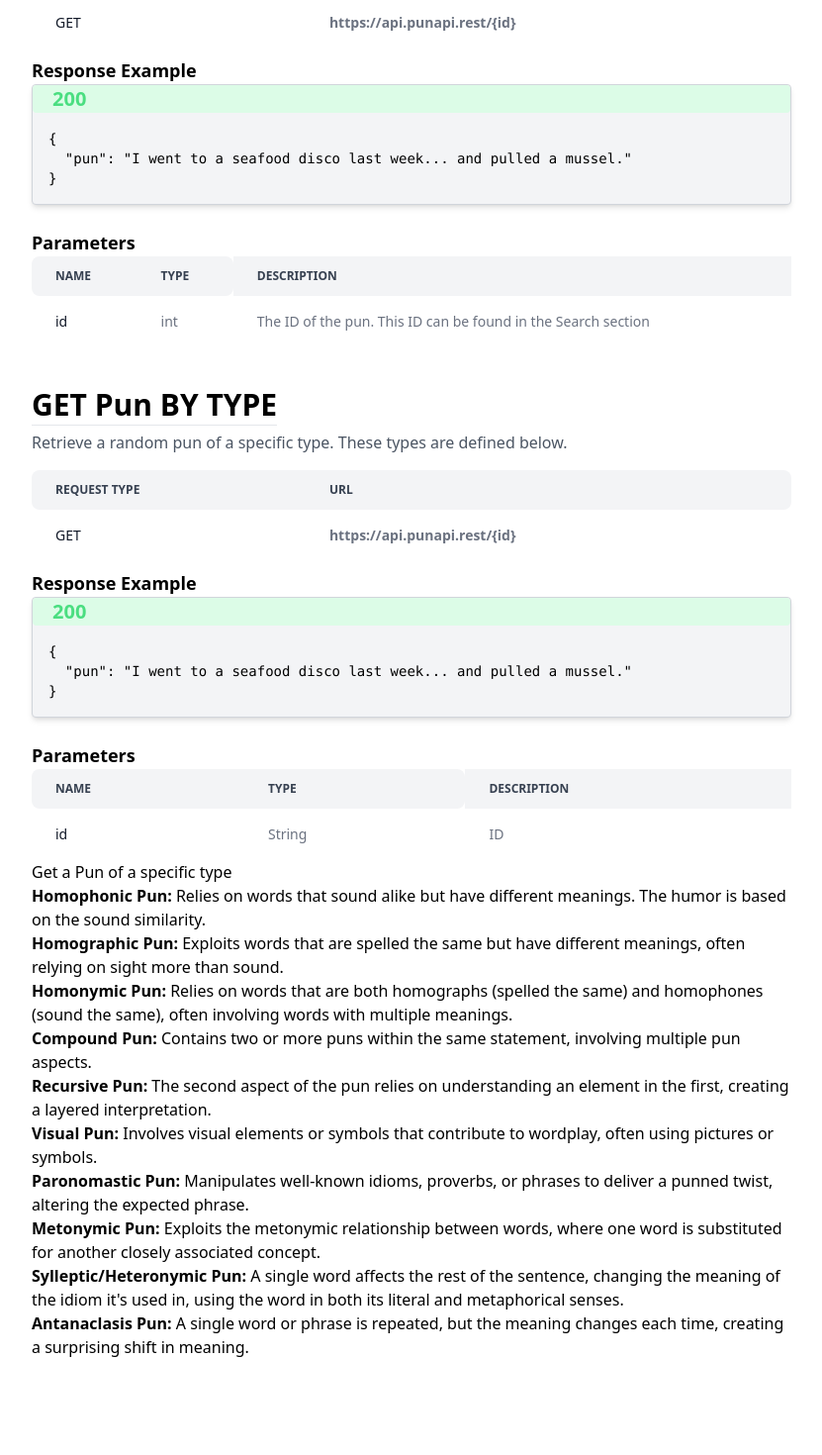
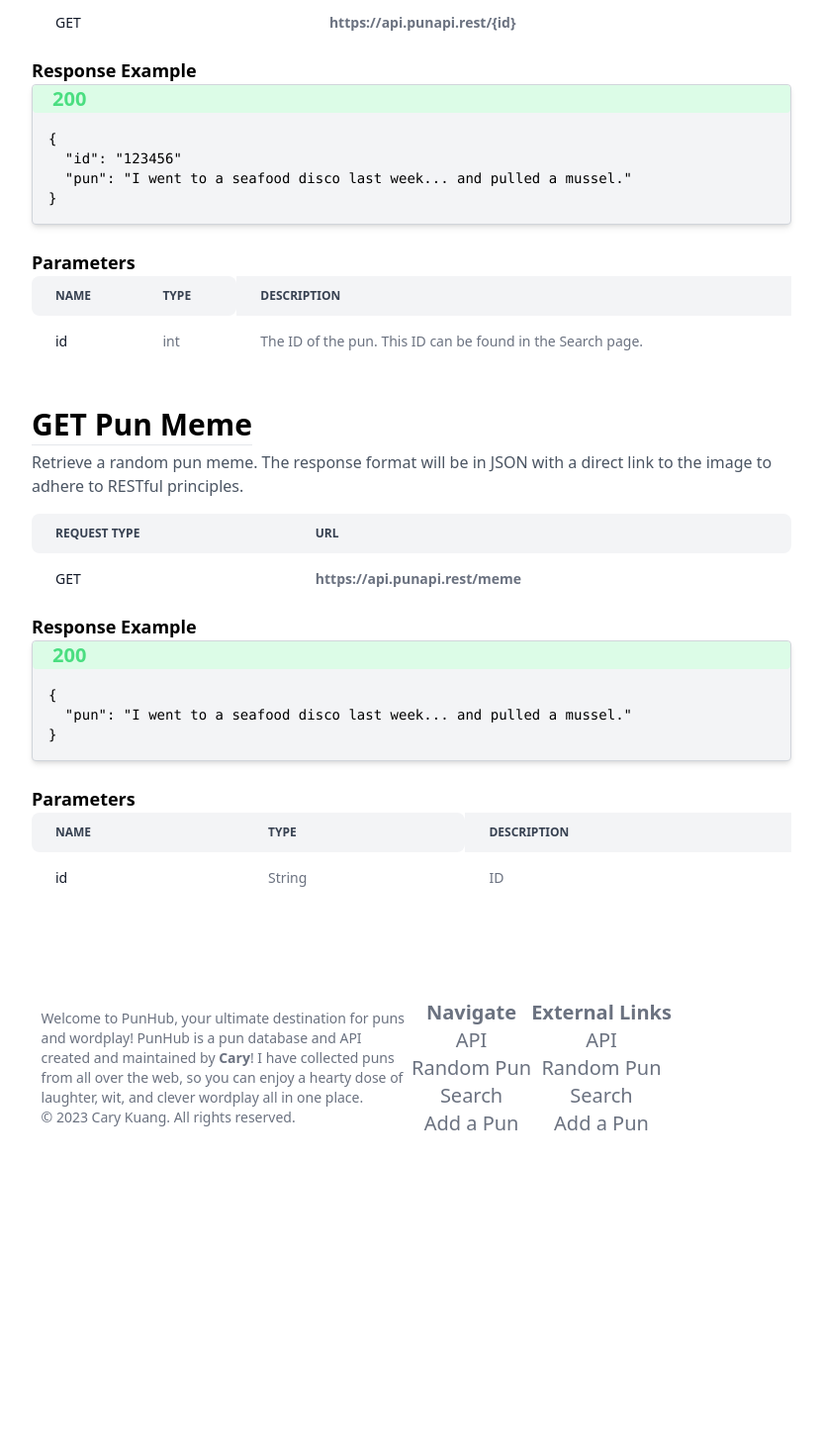
Before and after one commit to cakuang1/punapi, a Next.js app: page / in a window 1280 px wide. Shown: the part 760-2230 px from the top of the page at 99% size, without its empty margins (224-1055 px from the left). After the commit the page ends 1925 px from the top, so only its background shows below. Built offline with nearby package versions, Linux system fonts and the light colour scheme.

Commit message:
added meme section

```diff
--- a/pages/index.tsx
+++ b/pages/index.tsx
@@ -50,6 +50,7 @@ export default function Home() {
             <code>
                 {`{`}
                 {"\n"}
+
                 {"  \"pun\": \"I went to a seafood disco last week... and pulled a mussel.\""}
                 {"\n"}
                 {`}`}
@@ -101,6 +102,8 @@ Retrieve a specific pun by providing its unique identifier (ID).
       <code>
           {`{`}
           {"\n"}
+          {"  \"id\": \"123456\""}
+            {"\n"}
           {"  \"pun\": \"I went to a seafood disco last week... and pulled a mussel.\""}
           {"\n"}
           {`}`}
@@ -133,7 +136,7 @@ Retrieve a specific pun by providing its unique identifier (ID).
                         int
                     </td>
                     <td className="px-6 py-4">
-                        The ID of the pun. This ID can be found in the Search section
+                        The ID of the pun. This ID can be found in the Search page.
                     </td>
                 </tr>
             </tbody>
@@ -145,9 +148,9 @@ Retrieve a specific pun by providing its unique identifier (ID).
 
 <div className="rounded">
 
-<p className="font-bold text-3xl mb-2 mt-10"><span className="border-b">GET Pun BY TYPE</span></p>
+<p className="font-bold text-3xl mb-2 mt-10"><span className="border-b">GET Pun Meme</span></p>
 <p className="text-gray-600 mb-4">
-Retrieve a random pun of a specific type. These types are defined below.
+Retrieve a random pun meme. The response format will be in JSON with a direct link to the image to adhere to RESTful principles.
 </p>
 <div className="relative overflow-x-auto">
 <table className="w-full text-sm text-left text-gray-500  ">
@@ -168,7 +171,7 @@ Retrieve a random pun of a specific type. These types are defined below.
           <span className="">GET</span>
           </th>
           <td className="px-6 py-4 font-semibold">
-          https://api.punapi.rest/{"{id}"}
+          https://api.punapi.rest/meme
           </td>
       </tr>
   </tbody>
@@ -225,25 +228,6 @@ Retrieve a random pun of a specific type. These types are defined below.
         </table>
     </div>
 </div>
-
-        <h2>Get a Pun of a specific type</h2>
-
-        <ul>
-          <li><strong>Homophonic Pun:</strong> Relies on words that sound alike but have different meanings. The humor is based on the sound similarity.</li>
-          <li><strong>Homographic Pun:</strong> Exploits words that are spelled the same but have different meanings, often relying on sight more than sound.</li>
-          <li><strong>Homonymic Pun:</strong> Relies on words that are both homographs (spelled the same) and homophones (sound the same), often involving words with multiple meanings.</li>
-          <li><strong>Compound Pun:</strong> Contains two or more puns within the same statement, involving multiple pun aspects.</li>
-          <li><strong>Recursive Pun:</strong> The second aspect of the pun relies on understanding an element in the first, creating a layered interpretation.</li>
-          <li><strong>Visual Pun:</strong> Involves visual elements or symbols that contribute to wordplay, often using pictures or symbols.</li>
-          <li><strong>Paronomastic Pun:</strong> Manipulates well-known idioms, proverbs, or phrases to deliver a punned twist, altering the expected phrase.</li>
-          <li><strong>Metonymic Pun:</strong> Exploits the metonymic relationship between words, where one word is substituted for another closely associated concept.</li>
-          <li><strong>Sylleptic/Heteronymic Pun:</strong> A single word affects the rest of the sentence, changing the meaning of the idiom it&apos;s used in, using the word in both its literal and metaphorical senses.</li>
-          <li><strong>Antanaclasis Pun:</strong> A single word or phrase is repeated, but the meaning changes each time, creating a surprising shift in meaning.</li>
-        </ul>
-
-        <p></p>
-
-
       </div>
     </Layout>
 
```
Also changed, not shown: lib/clear.mjs (added, +16 -0 lines), 1 other file (tests, documents, lock files or other folders).
